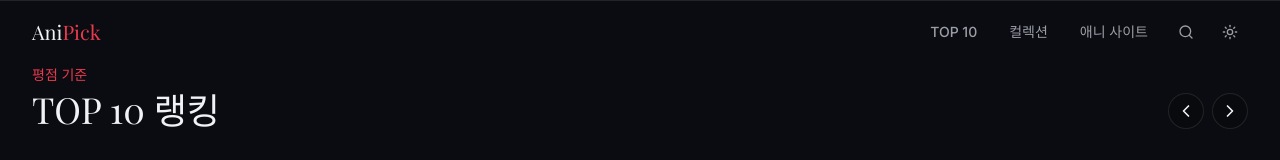
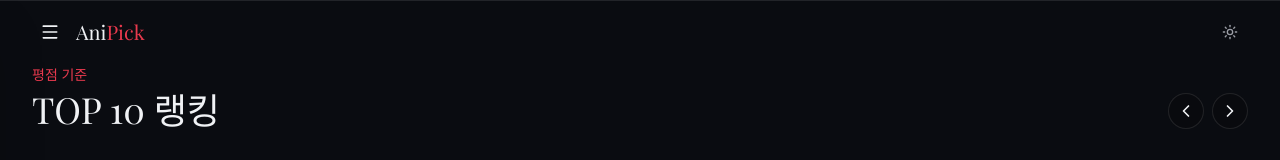
Before and after one commit to hsj8953/animerecommend, a Next.js app: page / in a window 1280 px wide. Both pictures are taken after a click on the button "작품 보러가기". Shown: the top 160 px of the page. Built offline with nearby package versions, Linux system fonts and the light colour scheme; grey boxes are pictures that could not be loaded; a web font is replaced by a local one.

Commit message:
feat: implement new SideNav component and integrate into SiteExperience
Co-authored-by: hsj8953 <110465650+hsj8953@users.noreply.github.com>

```diff
--- /dev/null
+++ b/components/side-nav.tsx
@@ -0,0 +1,146 @@
+'use client'
+
+import { useEffect, useRef } from 'react'
+import { Home, Star, LayoutGrid, Shuffle, Search, Globe, X } from 'lucide-react'
+
+type NavAction = {
+  key: string
+  label: string
+  description: string
+  icon: typeof Home
+  onClick: () => void
+}
+
+export function SideNav({
+  open,
+  onClose,
+  onHome,
+  onRanking,
+  onCollection,
+  onRandom,
+  onSearch,
+  onSites,
+}: {
+  open: boolean
+  onClose: () => void
+  onHome: () => void
+  onRanking: () => void
+  onCollection: () => void
+  onRandom: () => void
+  onSearch: () => void
+  onSites: () => void
+}) {
+  const panelRef = useRef<HTMLDivElement>(null)
+  const closeRef = useRef<HTMLButtonElement>(null)
+
+  useEffect(() => {
+    if (!open) return
+    const onKey = (e: KeyboardEvent) => {
+      if (e.key === 'Escape') onClose()
+    }
+    document.addEventListener('keydown', onKey)
+    document.body.style.overflow = 'hidden'
+    closeRef.current?.focus()
+    return () => {
+      document.removeEventListener('keydown', onKey)
+      document.body.style.overflow = ''
+    }
+  }, [open, onClose])
+
+  const run = (fn: () => void) => () => {
+    onClose()
+    fn()
+  }
+
+  const primary: NavAction[] = [
+    { key: 'home', label: '홈', description: '메인으로 돌아가기', icon: Home, onClick: run(onHome) },
+    { key: 'ranking', label: 'TOP 10', description: '평점 높은 인기작', icon: Star, onClick: run(onRanking) },
+    { key: 'collection', label: '컬렉션', description: '상황별 추천 모음', icon: LayoutGrid, onClick: run(onCollection) },
+    { key: 'random', label: '랜덤 추천', description: '오늘 뭐 볼지 골라줄게요', icon: Shuffle, onClick: run(onRandom) },
+  ]
+
+  const secondary: NavAction[] = [
+    { key: 'search', label: '작품 검색', description: '제목·원제·소개로 찾기', icon: Search, onClick: run(onSearch) },
+    { key: 'sites', label: '애니 사이트', description: '정식 스트리밍 바로가기', icon: Globe, onClick: run(onSites) },
+  ]
+
+  return (
+    <div
+      className={`fixed inset-0 z-50 ${open ? '' : 'pointer-events-none'}`}
+      aria-hidden={!open}
+    >
+      {/* Backdrop */}
+      <button
+        aria-label="메뉴 닫기"
+        tabIndex={open ? 0 : -1}
+        onClick={onClose}
+        className={`absolute inset-0 bg-black/60 backdrop-blur-sm transition-opacity duration-300 ${
+          open ? 'opacity-100' : 'opacity-0'
+        }`}
+      />
+
+      {/* Panel */}
+      <div
+        ref={panelRef}
+        role="dialog"
+        aria-modal="true"
+        aria-label="사이트 메뉴"
+        className={`absolute inset-y-0 left-0 flex w-[280px] max-w-[82vw] flex-col border-r border-border bg-card shadow-2xl transition-transform duration-300 ease-out ${
+          open ? 'translate-x-0' : '-translate-x-full'
+        }`}
+      >
+        <div className="flex h-16 shrink-0 items-center justify-between border-b border-border px-5">
+          <span className="font-serif text-xl text-foreground">
+            Ani<span className="text-primary">Pick</span>
+          </span>
+          <button
+            ref={closeRef}
+            onClick={onClose}
+            aria-label="메뉴 닫기"
+            className="flex size-9 items-center justify-center rounded-full text-muted-foreground transition-colors hover:bg-secondary hover:text-foreground"
+          >
+            <X className="size-5" aria-hidden="true" />
+          </button>
+        </div>
+
+        <nav className="flex-1 overflow-y-auto px-3 py-4" aria-label="주요 메뉴">
+          <ul className="flex flex-col gap-1">
+            {primary.map((item) => (
+              <li key={item.key}>
+                <NavItem item={item} />
+              </li>
+            ))}
+          </ul>
+
+          <div className="my-4 border-t border-border" />
+
+          <ul className="flex flex-col gap-1">
+            {secondary.map((item) => (
+              <li key={item.key}>
+                <NavItem item={item} />
+              </li>
+            ))}
+          </ul>
+        </nav>
+      </div>
+    </div>
+  )
+}
+
+function NavItem({ item }: { item: NavAction }) {
+  const Icon = item.icon
+  return (
+    <button
+      onClick={item.onClick}
+      className="group flex w-full items-center gap-3 rounded-xl px-3 py-2.5 text-left transition-colors hover:bg-secondary"
+    >
+      <span className="flex size-9 shrink-0 items-center justify-center rounded-lg bg-secondary text-muted-foreground transition-colors group-hover:bg-primary group-hover:text-primary-foreground">
+        <Icon className="size-4" aria-hidden="true" />
+      </span>
+      <span className="min-w-0">
+        <span className="block text-sm font-semibold text-foreground">{item.label}</span>
+        <span className="block truncate text-xs text-muted-foreground">{item.description}</span>
+      </span>
+    </button>
+  )
+}
--- a/components/site-experience.tsx
+++ b/components/site-experience.tsx
@@ -2,9 +2,13 @@
 
 import { useEffect, useState } from 'react'
 import { SiteHeader } from '@/components/site-header'
+import { SideNav } from '@/components/side-nav'
+import { SitesModal } from '@/components/sites-modal'
+import { AnimeModal } from '@/components/anime-modal'
 import { Hero } from '@/components/hero'
 import { Showcase } from '@/components/showcase'
 import { SituationCollection } from '@/components/situation-collection'
+import { animeList, type Anime } from '@/lib/anime-data'
 
 export function SiteExperience() {
   const [entered, setEntered] = useState(false)
@@ -12,6 +16,9 @@ export function SiteExperience() {
   const [pendingScroll, setPendingScroll] = useState<'ranking' | 'search' | null>(
     null,
   )
+  const [navOpen, setNavOpen] = useState(false)
+  const [sitesOpen, setSitesOpen] = useState(false)
+  const [randomAnime, setRandomAnime] = useState<Anime | null>(null)
 
   useEffect(() => {
     if (view === 'collection') {
@@ -42,6 +49,12 @@ export function SiteExperience() {
     setView('home')
   }
 
+  const pickRandom = () => {
+    const pool = animeList.filter((a) => a.id !== randomAnime?.id)
+    const next = pool[Math.floor(Math.random() * pool.length)]
+    setRandomAnime(next)
+  }
+
   if (!entered) {
     return (
       <div className="animate-in fade-in duration-500">
@@ -50,13 +63,28 @@ export function SiteExperience() {
     )
   }
 
+  const chrome = (
+    <>
+      <SiteHeader onMenuClick={() => setNavOpen(true)} onNavigateHome={goHome} />
+      <SideNav
+        open={navOpen}
+        onClose={() => setNavOpen(false)}
+        onHome={() => goHome()}
+        onRanking={() => goHome('ranking')}
+        onCollection={() => setView('collection')}
+        onRandom={pickRandom}
+        onSearch={() => goHome('search')}
+        onSites={() => setSitesOpen(true)}
+      />
+      <SitesModal open={sitesOpen} onClose={() => setSitesOpen(false)} />
+      <AnimeModal anime={randomAnime} onClose={() => setRandomAnime(null)} />
+    </>
+  )
+
   if (view === 'collection') {
     return (
       <div className="animate-in fade-in duration-500">
-        <SiteHeader
-          onNavigateCollection={() => setView('collection')}
-          onNavigateHome={goHome}
-        />
+        {chrome}
         <SituationCollection onBack={() => setView('home')} />
       </div>
     )
@@ -64,10 +92,7 @@ export function SiteExperience() {
 
   return (
     <div className="animate-in fade-in slide-in-from-bottom-4 duration-700">
-      <SiteHeader
-        onNavigateCollection={() => setView('collection')}
-        onNavigateHome={goHome}
-      />
+      {chrome}
       <Showcase />
       <footer className="border-t border-border">
         <div className="mx-auto max-w-7xl px-4 py-10 sm:px-6 lg:px-8">
--- a/components/site-header.tsx
+++ b/components/site-header.tsx
@@ -1,19 +1,17 @@
 'use client'
 
 import { useEffect, useState } from 'react'
-import { Search } from 'lucide-react'
-import { SitesModal } from '@/components/sites-modal'
+import { Menu } from 'lucide-react'
 import { ThemeToggle } from '@/components/theme-toggle'
 
 export function SiteHeader({
-  onNavigateCollection,
+  onMenuClick,
   onNavigateHome,
 }: {
-  onNavigateCollection?: () => void
+  onMenuClick: () => void
   onNavigateHome?: (target?: 'ranking' | 'search') => void
 }) {
   const [scrolled, setScrolled] = useState(false)
-  const [sitesOpen, setSitesOpen] = useState(false)
 
   useEffect(() => {
     const onScroll = () => setScrolled(window.scrollY > 24)
@@ -21,10 +19,6 @@ export function SiteHeader({
     window.addEventListener('scroll', onScroll, { passive: true })
     return () => window.removeEventListener('scroll', onScroll)
   }, [])
-
-  const focusSearch = () => {
-    onNavigateHome?.('search')
-  }
 
   return (
     <header
@@ -35,44 +29,24 @@ export function SiteHeader({
       }`}
     >
       <div className="mx-auto flex h-16 max-w-7xl items-center justify-between gap-4 px-4 sm:px-6 lg:px-8">
-        <button
-          onClick={() => onNavigateHome?.()}
-          className="font-serif text-xl text-foreground"
-        >
-          Ani<span className="text-primary">Pick</span>
-        </button>
-
-        <nav className="flex items-center gap-1 sm:gap-2" aria-label="주요 메뉴">
+        <div className="flex items-center gap-1 sm:gap-2">
           <button
-            onClick={() => onNavigateHome?.('ranking')}
-            className="hidden whitespace-nowrap rounded-full px-3 py-1.5 text-sm font-medium text-muted-foreground transition-colors hover:bg-secondary hover:text-foreground sm:inline-flex"
+            onClick={onMenuClick}
+            aria-label="메뉴 열기"
+            className="flex size-9 items-center justify-center rounded-full text-foreground transition-colors hover:bg-secondary"
           >
-            TOP 10
+            <Menu className="size-5" aria-hidden="true" />
           </button>
           <button
-            onClick={onNavigateCollection}
-            className="whitespace-nowrap rounded-full px-3 py-1.5 text-sm font-medium text-muted-foreground transition-colors hover:bg-secondary hover:text-foreground"
+            onClick={() => onNavigateHome?.()}
+            className="font-serif text-xl text-foreground"
           >
-            컬렉션
+            Ani<span className="text-primary">Pick</span>
           </button>
-          <button
-            onClick={() => setSitesOpen(true)}
-            className="whitespace-nowrap rounded-full px-3 py-1.5 text-sm font-medium text-muted-foreground transition-colors hover:bg-secondary hover:text-foreground"
-          >
-            애니 사이트
-          </button>
-          <button
-            onClick={focusSearch}
-            aria-label="작품 검색"
-            className="flex size-9 items-center justify-center rounded-full text-muted-foreground transition-colors hover:bg-secondary hover:text-foreground"
-          >
-            <Search className="size-4" aria-hidden="true" />
-          </button>
-          <ThemeToggle />
-        </nav>
+        </div>
+
+        <ThemeToggle />
       </div>
-
-      <SitesModal open={sitesOpen} onClose={() => setSitesOpen(false)} />
     </header>
   )
 }
```
